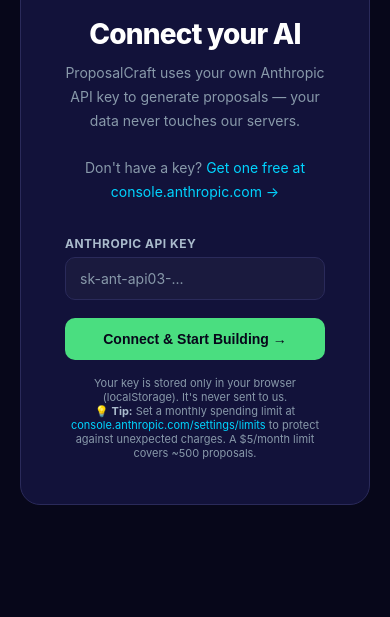
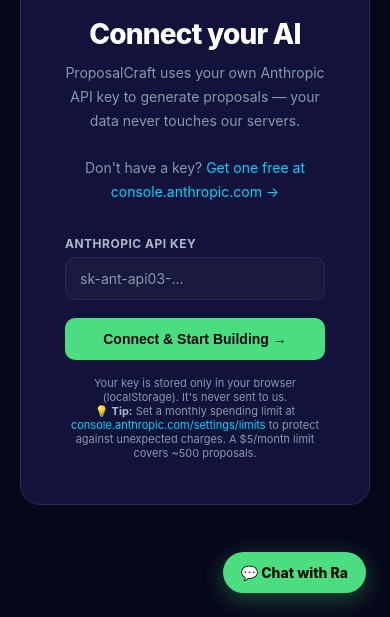
Before and after one commit to wisethoth7/proposalcraft, a plain HTML site: page tool.html in a window 390 px wide. Shown: the part 227-844 px from the top of the page. Drawn offline with nearby package versions, Linux system fonts and the light colour scheme.

Commit message:
Add Ra widget, fix contact emails, mobile-ready pages
- Added Ra AI support widget (green accent) to index.html and tool.html
- Replaced fake support@niledreamsdigital.com with thothwisdom7@gmail.com in terms.html and privacy.html
- Added ra-widget.js

```diff
--- a/index.html
+++ b/index.html
@@ -311,6 +311,12 @@
     <a href="https://thothwisdom.gumroad.com/l/proposalcraft" target="_blank" style="color:var(--gray);text-decoration:none">Gumroad</a>
   </span>
 </footer>
-
+<script src="ra-widget.js"></script>
+<script>
+initRa({
+  accentColor: '#4ADE80',
+  systemPrompt: 'You are Ra, the AI support agent for ProposalCraft — an AI tool that generates professional business proposals in 3 minutes. Help users with: how to use the proposal generator (enter your brief, click generate, customize and export), what the 6 proposal sections cover, e-signature setup, view tracking, and getting maximum value from their proposal. For refunds or support contact thothwisdom7@gmail.com.'
+});
+</script>
 </body>
 </html>
--- /dev/null
+++ b/ra-widget.js
@@ -0,0 +1,225 @@
+// Ra — AI Support Widget | Nile Dreams Digital
+// Usage: initRa({ systemPrompt: '...', accentColor: '#FF6B35' })
+(function () {
+  const RA_ENDPOINT = 'https://hvyfeebazmiqateniupm.supabase.co/functions/v1/ra-chat';
+
+  window.initRa = function ({ systemPrompt = '', accentColor = '#FF6B35', productName = 'Ra' } = {}) {
+    if (document.getElementById('ra-fab')) return; // already mounted
+
+    const ac = accentColor;
+    const acDim = ac + '22';
+    const acBorder = ac + '33';
+
+    const css = `
+      #ra-fab {
+        position: fixed; bottom: 24px; right: 24px; z-index: 99999;
+        display: flex; align-items: center; gap: 8px;
+        padding: 12px 18px; border-radius: 28px;
+        background: ${ac}; color: #1a0a00;
+        font-family: -apple-system, 'Helvetica Neue', Arial, sans-serif;
+        font-weight: 800; font-size: 14px; cursor: pointer; border: none;
+        box-shadow: 0 6px 24px ${ac}55; transition: transform .2s, box-shadow .2s;
+      }
+      #ra-fab:hover { transform: translateY(-2px); box-shadow: 0 10px 32px ${ac}77; }
+      #ra-modal {
+        position: fixed; bottom: 88px; right: 24px; z-index: 99999;
+        width: 360px; max-width: calc(100vw - 32px); max-height: 520px;
+        display: none; flex-direction: column;
+        background: #100818; border: 1px solid ${acBorder};
+        border-radius: 18px; box-shadow: 0 16px 56px rgba(0,0,0,0.6);
+        font-family: -apple-system, 'Helvetica Neue', Arial, sans-serif;
+        overflow: hidden;
+      }
+      #ra-modal.open { display: flex; }
+      #ra-modal-header {
+        background: ${ac}; color: #1a0a00;
+        padding: 14px 16px; display: flex; justify-content: space-between; align-items: center;
+      }
+      #ra-modal-header .ra-title { font-weight: 900; font-size: 14px; }
+      #ra-modal-header .ra-subtitle { font-size: 10px; font-weight: 600; opacity: .7; margin-top: 1px; }
+      #ra-close { cursor: pointer; font-size: 18px; opacity: .7; background: none; border: none; color: #1a0a00; line-height: 1; }
+      #ra-close:hover { opacity: 1; }
+      #ra-messages {
+        flex: 1; overflow-y: auto; padding: 16px;
+        display: flex; flex-direction: column; gap: 10px;
+        scrollbar-width: thin; scrollbar-color: ${acBorder} transparent;
+      }
+      .ra-msg { max-width: 88%; line-height: 1.5; font-size: 13px; }
+      .ra-msg.ra-bot {
+        align-self: flex-start;
+        background: #1c0d2a; border: 1px solid ${acBorder};
+        border-radius: 4px 14px 14px 14px; padding: 10px 13px; color: #f0e8ff;
+      }
+      .ra-msg.ra-user {
+        align-self: flex-end;
+        background: ${ac}; color: #1a0a00; font-weight: 600;
+        border-radius: 14px 4px 14px 14px; padding: 10px 13px;
+      }
+      .ra-msg.ra-loading {
+        align-self: flex-start;
+        background: #1c0d2a; border: 1px solid ${acBorder};
+        border-radius: 4px 14px 14px 14px; padding: 10px 16px;
+      }
+      .ra-dots { display: inline-flex; gap: 4px; }
+      .ra-dots span {
+        width: 6px; height: 6px; border-radius: 50%; background: ${ac};
+        animation: ra-bounce 1.2s ease-in-out infinite;
+      }
+      .ra-dots span:nth-child(2) { animation-delay: .2s; }
+      .ra-dots span:nth-child(3) { animation-delay: .4s; }
+      @keyframes ra-bounce { 0%,80%,100% { transform: scale(.6); opacity:.4; } 40% { transform: scale(1); opacity:1; } }
+      #ra-input-row {
+        border-top: 1px solid ${acBorder}; padding: 12px 14px;
+        display: flex; gap: 8px; align-items: flex-end;
+      }
+      #ra-input {
+        flex: 1; background: #1c0d2a; border: 1px solid ${acBorder};
+        color: #f0e8ff; font-size: 13px; border-radius: 10px;
+        padding: 9px 12px; resize: none; outline: none; line-height: 1.4;
+        font-family: inherit; max-height: 80px;
+      }
+      #ra-input::placeholder { color: #6b5080; }
+      #ra-input:focus { border-color: ${ac}66; }
+      #ra-send {
+        background: ${ac}; color: #1a0a00; border: none; border-radius: 10px;
+        width: 36px; height: 36px; cursor: pointer; font-size: 16px;
+        display: flex; align-items: center; justify-content: center;
+        transition: opacity .15s; flex-shrink: 0;
+      }
+      #ra-send:hover { opacity: .85; }
+      #ra-send:disabled { opacity: .4; cursor: default; }
+      #ra-powered {
+        text-align: center; font-size: 10px; color: #4a3560;
+        padding: 6px 0 8px; background: #0c0618;
+      }
+    `;
+
+    const styleEl = document.createElement('style');
+    styleEl.textContent = css;
+    document.head.appendChild(styleEl);
+
+    const fab = document.createElement('button');
+    fab.id = 'ra-fab';
+    fab.innerHTML = '&#x1F4AC; Chat with Ra';
+    fab.setAttribute('aria-label', 'Chat with Ra AI support');
+
+    const modal = document.createElement('div');
+    modal.id = 'ra-modal';
+    modal.setAttribute('role', 'dialog');
+    modal.setAttribute('aria-label', 'Ra AI support chat');
+    modal.innerHTML = `
+      <div id="ra-modal-header">
+        <div>
+          <div class="ra-title">&#x2728; Ra — AI Support</div>
+          <div class="ra-subtitle">Powered by Claude Sonnet</div>
+        </div>
+        <button id="ra-close" aria-label="Close">&#x2715;</button>
+      </div>
+      <div id="ra-messages" aria-live="polite"></div>
+      <div id="ra-input-row">
+        <textarea id="ra-input" placeholder="Ask anything..." rows="1"></textarea>
+        <button id="ra-send" aria-label="Send">&#x27A4;</button>
+      </div>
+      <div id="ra-powered">Powered by Claude Sonnet 4.6 &middot; Nile Dreams Digital</div>
+    `;
+
+    document.body.appendChild(fab);
+    document.body.appendChild(modal);
+
+    const messagesEl = document.getElementById('ra-messages');
+    const inputEl = document.getElementById('ra-input');
+    const sendBtn = document.getElementById('ra-send');
+
+    const conversationHistory = [];
+
+    function appendMessage(role, text) {
+      const el = document.createElement('div');
+      el.className = `ra-msg ra-${role}`;
+      el.textContent = text;
+      messagesEl.appendChild(el);
+      messagesEl.scrollTop = messagesEl.scrollHeight;
+      return el;
+    }
+
+    function appendLoading() {
+      const el = document.createElement('div');
+      el.className = 'ra-msg ra-loading';
+      el.innerHTML = '<div class="ra-dots"><span></span><span></span><span></span></div>';
+      messagesEl.appendChild(el);
+      messagesEl.scrollTop = messagesEl.scrollHeight;
+      return el;
+    }
+
+    function showGreeting() {
+      appendMessage('bot', "Hi! I'm Ra, your AI support assistant. How can I help you today?");
+    }
+
+    async function sendMessage() {
+      const text = inputEl.value.trim();
+      if (!text) return;
+
+      inputEl.value = '';
+      inputEl.style.height = 'auto';
+      sendBtn.disabled = true;
+
+      appendMessage('user', text);
+      conversationHistory.push({ role: 'user', content: text });
+
+      const loadingEl = appendLoading();
+
+      try {
+        const res = await fetch(RA_ENDPOINT, {
+          method: 'POST',
+          headers: { 'Content-Type': 'application/json' },
+          body: JSON.stringify({
+            system: systemPrompt,
+            messages: conversationHistory,
+            maxTokens: 512,
+          }),
+        });
+
+        const data = await res.json();
+        loadingEl.remove();
+
+        if (data.error) {
+          appendMessage('bot', 'Sorry, I ran into an issue. Please email thothwisdom7@gmail.com for help.');
+          return;
+        }
+
+        const reply = data.content?.[0]?.text || 'Sorry, I could not generate a response.';
+        conversationHistory.push({ role: 'assistant', content: reply });
+        appendMessage('bot', reply);
+      } catch {
+        loadingEl.remove();
+        appendMessage('bot', 'Connection error. Please try again or email thothwisdom7@gmail.com.');
+      } finally {
+        sendBtn.disabled = false;
+        inputEl.focus();
+      }
+    }
+
+    fab.addEventListener('click', () => {
+      const isOpen = modal.classList.toggle('open');
+      if (isOpen && messagesEl.children.length === 0) showGreeting();
+      if (isOpen) setTimeout(() => inputEl.focus(), 50);
+    });
+
+    document.getElementById('ra-close').addEventListener('click', () => {
+      modal.classList.remove('open');
+    });
+
+    sendBtn.addEventListener('click', sendMessage);
+
+    inputEl.addEventListener('keydown', (e) => {
+      if (e.key === 'Enter' && !e.shiftKey) {
+        e.preventDefault();
+        sendMessage();
+      }
+    });
+
+    inputEl.addEventListener('input', () => {
+      inputEl.style.height = 'auto';
+      inputEl.style.height = Math.min(inputEl.scrollHeight, 80) + 'px';
+    });
+  };
+})();
--- a/tool.html
+++ b/tool.html
@@ -772,5 +772,12 @@
 
 init();
 </script>
+<script src="ra-widget.js"></script>
+<script>
+initRa({
+  accentColor: '#4ADE80',
+  systemPrompt: 'You are Ra, the AI support agent for ProposalCraft. Help users with: setting up their Anthropic API key (get one at console.anthropic.com), generating proposals (fill in the 5 fields and click generate), customizing the output, exporting as PDF or Word, sharing via link, and using e-signature. For refunds or billing contact thothwisdom7@gmail.com.'
+});
+</script>
 </body>
 </html>
```
Also changed, not shown: privacy.html (+1 -1 lines), terms.html (+1 -1 lines).
